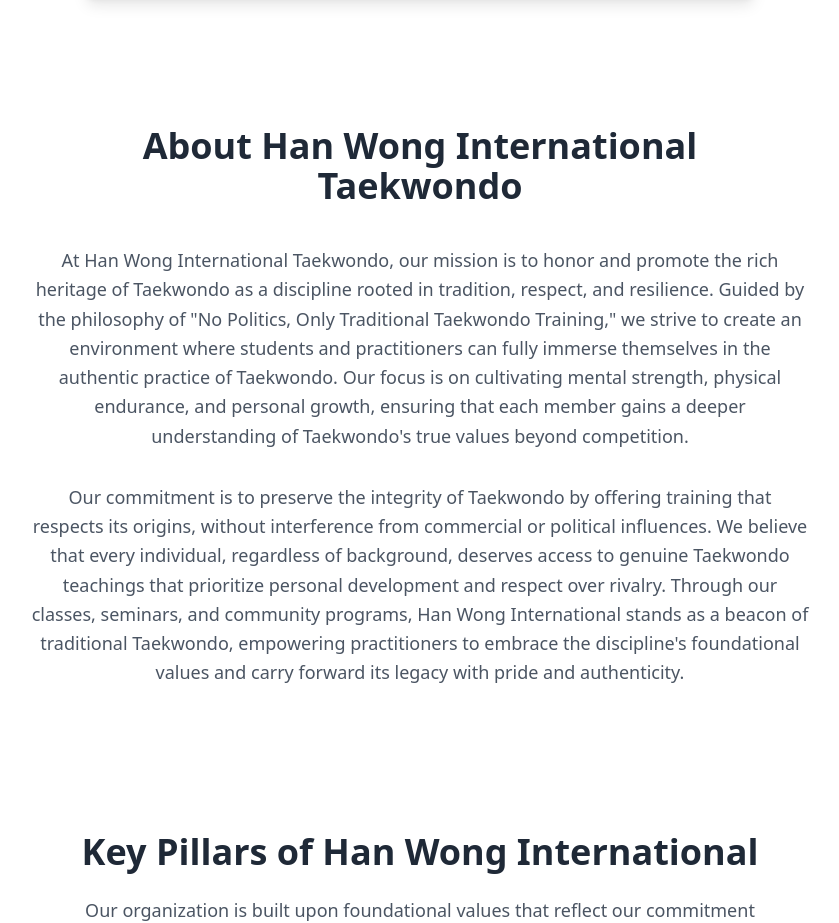
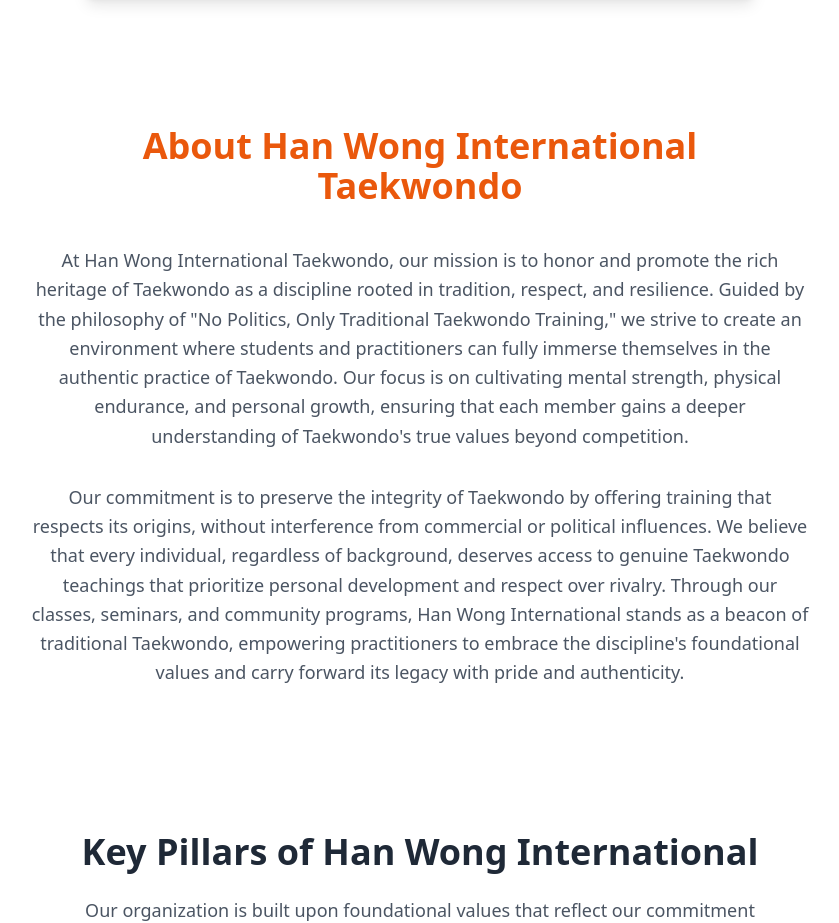
Before and after one commit to tushgaurav/HanWong-site, a Next.js app: page / in a window 1280 px wide. Shown: the part 2081-3004 px from the top of the page, without its empty margins (220-1059 px from the left). Built offline with nearby package versions, Linux system fonts and the light colour scheme.

Commit message:
changed the color

```diff
--- a/components/ui/AboutUs/index.jsx
+++ b/components/ui/AboutUs/index.jsx
@@ -5,7 +5,7 @@
     <SectionWrapper>
       <div className="max-w-screen-xl mx-auto px-4 text-gray-600 md:px-8">
         <div className="max-w-2xl mx-auto space-y-3 sm:text-center">
-          <h1 className="text-gray-800 text-3xl font-semibold sm:text-4xl mb-10">
+          <h1 className="text-orange-600 text-3xl font-semibold sm:text-4xl mb-10">
             About Han Wong International Taekwondo
           </h1>
         </div>
```
